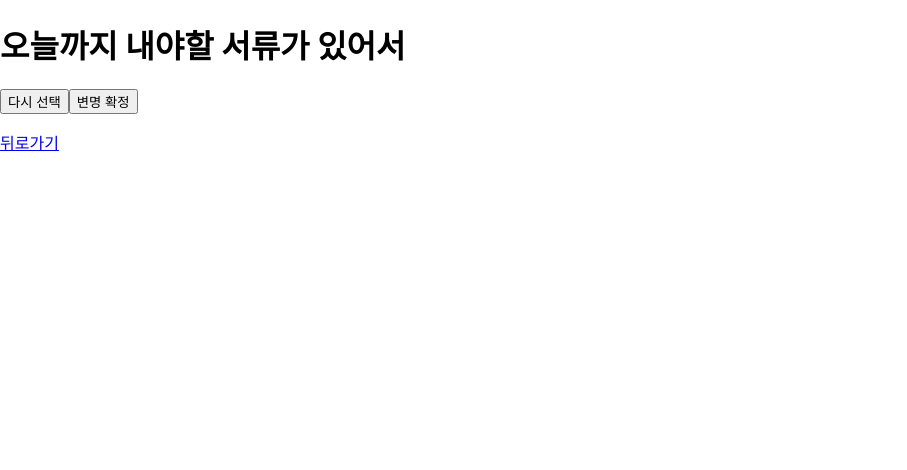
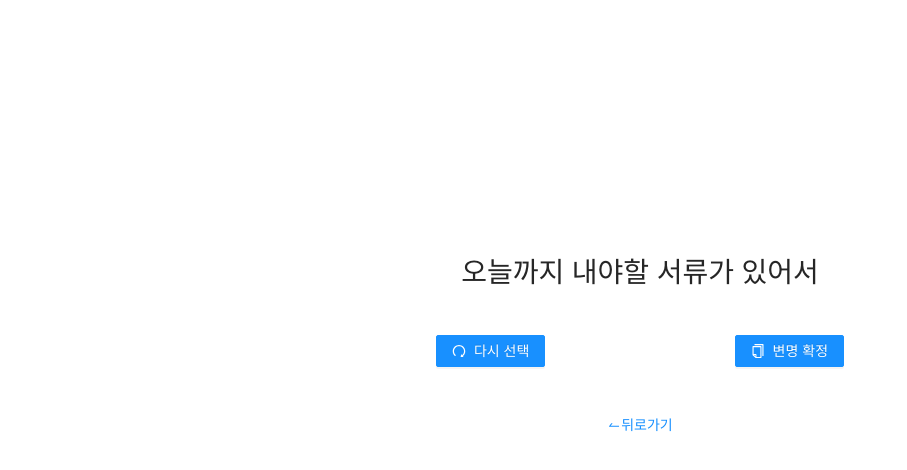
Before and after one commit to cool-jung/excuse-maker, a React (Create React App) app in the folder excuse-maker-cra/: page /select/schedule in a window 1280 px wide. Shown: the top 470 px of the page, without its empty margins (0-907 px from the left). Built offline with nearby package versions, Linux system fonts and the light colour scheme.

Commit message:
antd 라이브러리 추가 및 디자인 적용

```diff
--- a/excuse-maker-cra/package.json
+++ b/excuse-maker-cra/package.json
@@ -3,9 +3,11 @@
   "version": "0.1.0",
   "private": true,
   "dependencies": {
+    "@ant-design/icons": "^4.7.0",
     "@testing-library/jest-dom": "^5.16.3",
     "@testing-library/react": "^12.1.4",
     "@testing-library/user-event": "^13.5.0",
+    "antd": "^4.19.5",
     "react": "^17.0.2",
     "react-dom": "^17.0.2",
     "react-router-dom": "^6.2.2",
--- a/excuse-maker-cra/src/App.css
+++ b/excuse-maker-cra/src/App.css
@@ -36,3 +36,9 @@
     transform: rotate(360deg);
   }
 }
+
+.alignCenter{
+  display: flex;
+  flex-direction: column;
+  align-items: center;
+}
--- a/excuse-maker-cra/src/components/CategoryPage.js
+++ b/excuse-maker-cra/src/components/CategoryPage.js
@@ -1,16 +1,32 @@
-import React from "react";
+import React,{ useState} from "react";
 import {Link} from "react-router-dom";
-
+import { Row, Col, Button, Image, Space} from 'antd';
 
 function CategoryPage(){
 
+        const [size, setSize] = useState(50);
+
     return(
-        <div>
-            <ul>
-                <li><button><Link to="../select/time">시간 약속</Link></button></li>
-                <li><button><Link to="../select/schedule">일정 약속</Link></button></li>
-            </ul>
-        </div>
+
+
+<Row justify="space-around" align="middle" style={{height:700}}>
+    <Col span={16} className="alignCenter">
+            <Image
+                    width={500}
+                    src="https://post-phinf.pstatic.net/MjAyMjAyMDlfMjMx/MDAxNjQ0MzgxODQ0NTEw.lcnTfdwDqsqDHqRSP6zkwwoLVMDYz6wCWgrwaQxM2Nwg.6o565_gH6YcMQ7CIkDpujMj6GDcj-SMcaxzwxWGf45cg.JPEG/image_7778370141644381804038.jpg?type=w1200"
+                />
+    </Col>
+    <Col span={16} className="alignCenter">
+        <Space size={size}>
+            <Button type="primary">
+                <Link to="../select/time">시간 약속</Link>
+            </Button>
+            <Button type="primary">
+                    <Link to="../select/schedule">일정 약속</Link>
+            </Button>
+        </Space>
+    </Col>
+</Row>
     );
 }
 
--- a/excuse-maker-cra/src/components/LandingPage.js
+++ b/excuse-maker-cra/src/components/LandingPage.js
@@ -1,15 +1,30 @@
 import React from 'react';
 import {Link} from "react-router-dom";
+import { Row, Col} from 'antd';
+import { Button } from 'antd';
+import '../App.css'
+
+// function colStyle({span,offset}){
+//     return(
+//         <Col span={span} offset={offset} >
+//             <div style={{display:"flex",flexDirection: "column",alignItems: "center" }}/>
+//         </Col>
+//     );
+// }
 
 function LandingPage() {
+
     return (
-        <div>
-            <h1>변명시작</h1>
-            <button>
-                <Link to="./category">시작하기</Link>
-            </button>
-
-        </div>
+        <Row justify="center" align="middle" style={{height:700}}>
+            <Col span={16}>
+                <colStyle className="alignCenter">
+                    <h1>변명시작</h1>
+                    <Button type="primary">
+                        <Link to="./category">시작하기</Link>
+                    </Button>
+                </colStyle>
+            </Col>
+        </Row>
     );
 }
 
--- a/excuse-maker-cra/src/components/SelectPage.js
+++ b/excuse-maker-cra/src/components/SelectPage.js
@@ -1,6 +1,17 @@
 import React,{ useState, useEffect, useCallback } from "react";
 import {Link, useParams} from "react-router-dom";
 import data from "../db/data.json";
+import { Row, Col} from 'antd';
+import { Button } from 'antd';
+import{RedoOutlined,CopyOutlined,SwapLeftOutlined} from '@ant-design/icons'
+
+function colStyle({span,offset,value}){
+    return(
+        <Col span={span} offset={offset} value={value}>
+            <div style={{display:"flex",flexDirection: "column",alignItems: "center"}}/>
+        </Col>
+    );
+}
 
 function SelectPage(){
     const {selected} = useParams();
@@ -34,12 +45,22 @@ function SelectPage(){
     }
 
     return(
-        <div>
-            <h1>{excuseText}</h1>
-            <button onClick={reselect} >다시 선택</button>
-            <button onClick={copyToClipBoard}>변명 확정</button>
-            <p><Link to="../category">뒤로가기</Link></p>
-        </div>
+        <Row justify="center" align="middle" style={{height:700}}>
+            <Col span={16}>
+                <colStyle className="alignCenter" style={{justifyContent:"space-between",height:"200px"}}>
+                    <h1 style={{textAlign:"center"}}>{excuseText}</h1>
+                    <Row type="flex" justify="space-around" style={{width:"70%"}}>
+                    <colStyle value={120} span={8} offset={5}>
+                            <Button type="primary" onClick={reselect}><RedoOutlined />다시 선택</Button>
+                    </colStyle>
+                    <colStyle value={120} span={8}>
+                            <Button type="primary" onClick={copyToClipBoard}><CopyOutlined />변명 확정</Button>
+                    </colStyle>
+                    </Row>
+                    <p style={{paddingTop:"20px"}}><Link to="../category"><SwapLeftOutlined />뒤로가기</Link></p>
+                </colStyle>
+            </Col>
+        </Row>
     );
 }
 
--- a/excuse-maker-cra/src/index.js
+++ b/excuse-maker-cra/src/index.js
@@ -1,5 +1,6 @@
 import React from 'react';
 import ReactDOM from 'react-dom';
+import 'antd/dist/antd.css';
 import './index.css';
 import App from './App';
 import reportWebVitals from './reportWebVitals';
```
Also changed, not shown: 1 other file (tests, documents, lock files or other folders).
